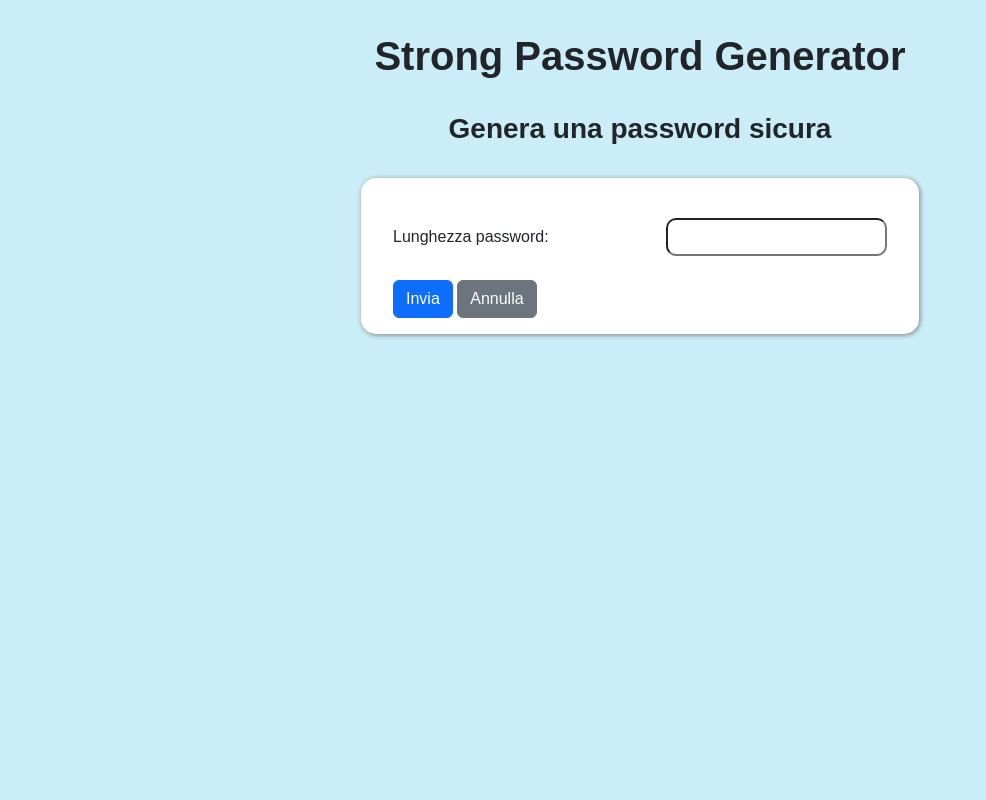
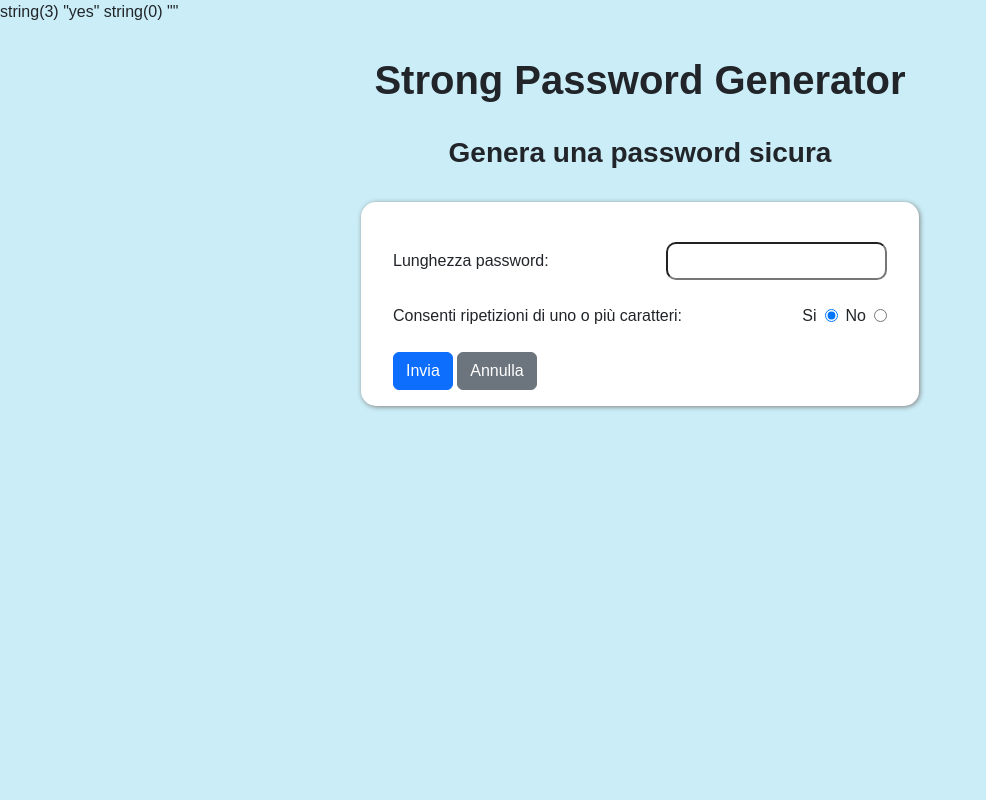
Before and after one commit to ariannacostanzo/php-strong-password-generator, a PHP site: page / in a window 1280 px wide. Shown: the whole page, without its empty margins (0-986 px from the left). Run offline with PHP 8.4, Linux system fonts and the light colour scheme.

Commit message:
implementing logic of no repetitions

```diff
--- a/includes/functions/functions.php
+++ b/includes/functions/functions.php
@@ -2,11 +2,20 @@
 
 //funzioni
 
-function create_random_password($amount, $array) {
+function create_random_password($amount, $array, $rep) {
     $generated_password = '';
 
-    for ($i = 0; $i <= $amount; $i++) {
+    for ($i = 0; $i < $amount; $i++) {
+        //genero un index da 0 alla length dell'array dato
         $element = get_random_number($array);
+
+        //se ripetizione è no
+        while ($rep === 'no' && str_contains($generated_password, $array[$element])) {
+            //ripesco un altro index
+            $element = get_random_number($array);
+        }
+
+        //costruisco la stringa
         $generated_password .= $array[$element];
     }
     return $generated_password;
--- a/index.php
+++ b/index.php
@@ -6,12 +6,17 @@ include __DIR__ . '/includes/functions/functions.php';
 //arrays
 include __DIR__ . '/includes/data/data.php';
 
+//lunghezza
 $length = $_GET['length'] ?? '';
+//ripetizione caratteri
+$repeat = $_GET['repetition'] ?? 'yes';
+var_dump($repeat);
+var_dump($length);
 
 //quando ho inviato il form
 if ($length) {
     //creo la password
-    $password = create_random_password($length, $all_signs);
+    $password = create_random_password($length, $numbers, $repeat);
 
     session_start();
     $_SESSION['password'] = $password;
@@ -19,6 +24,9 @@ if ($length) {
     //mi sposto nella pagina di successo
     header('Location: success.php');
 }
+
+
+
 
 ?>
 
@@ -47,6 +55,15 @@ if ($length) {
                 <label for="length">Lunghezza password:</label>
                 <input type="number" class="form-input" id="length" name="length" value="<?= $length ?>">
             </div>
+            <div class="d-flex align-items-center justify-content-between my-4">
+                <label>Consenti ripetizioni di uno o più caratteri: </label>
+                <div class="d-flex align-items-center gap-2">
+                    <label for="rep-yes">Si</label>
+                    <input type="radio" value="yes" id="rep-yes" name="repetition" <?= $repeat === 'yes' ? 'checked' : '' ?>>
+                    <label for="rep-no">No</label>
+                    <input type="radio" value="no" id="rep-no" name="repetition" <?= $repeat === 'no' ? 'checked' : '' ?>>
+                </div>
+            </div>
 
             <div class="buttons-container">
                 <button type="submit" class="btn btn-primary">Invia</button>
```
